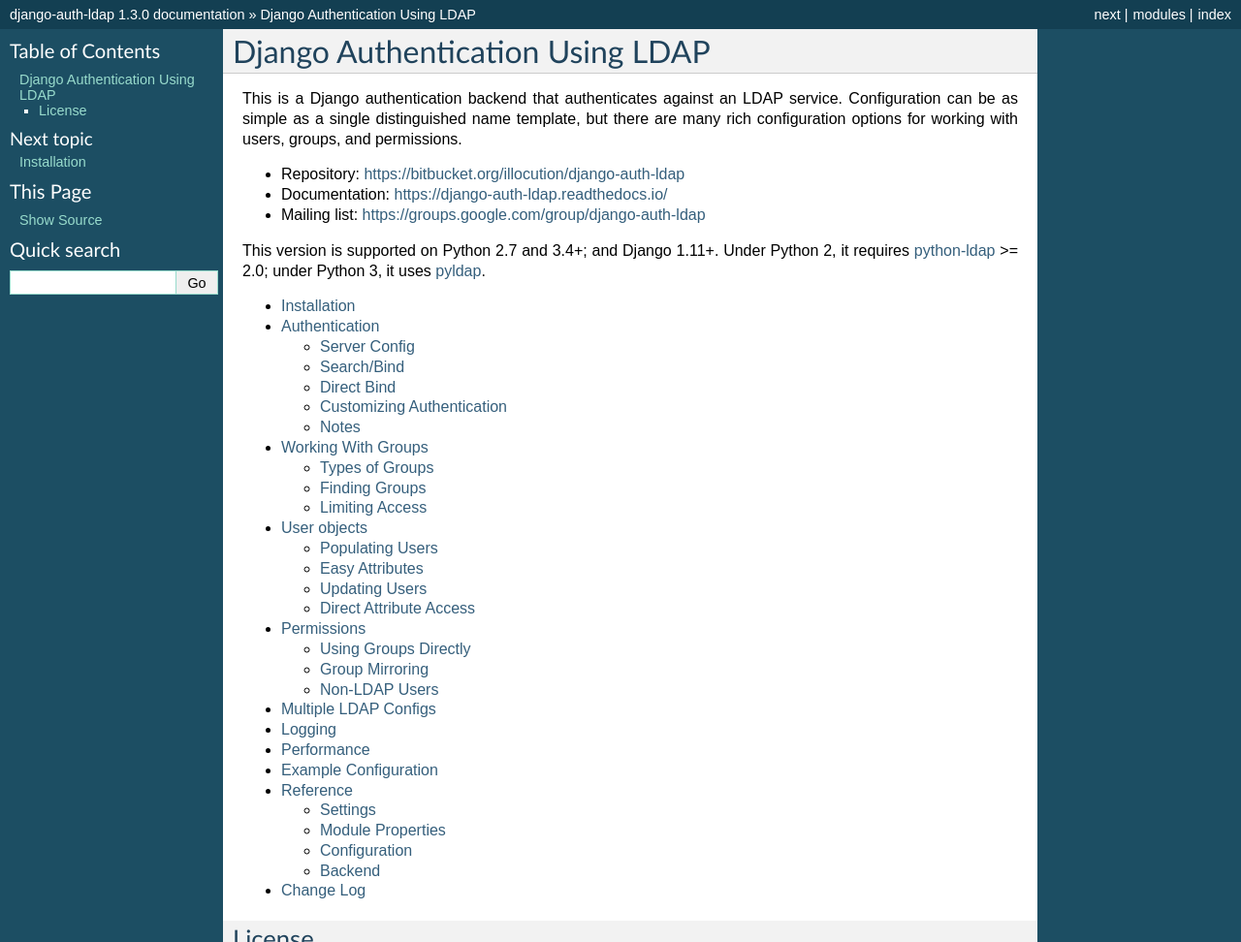
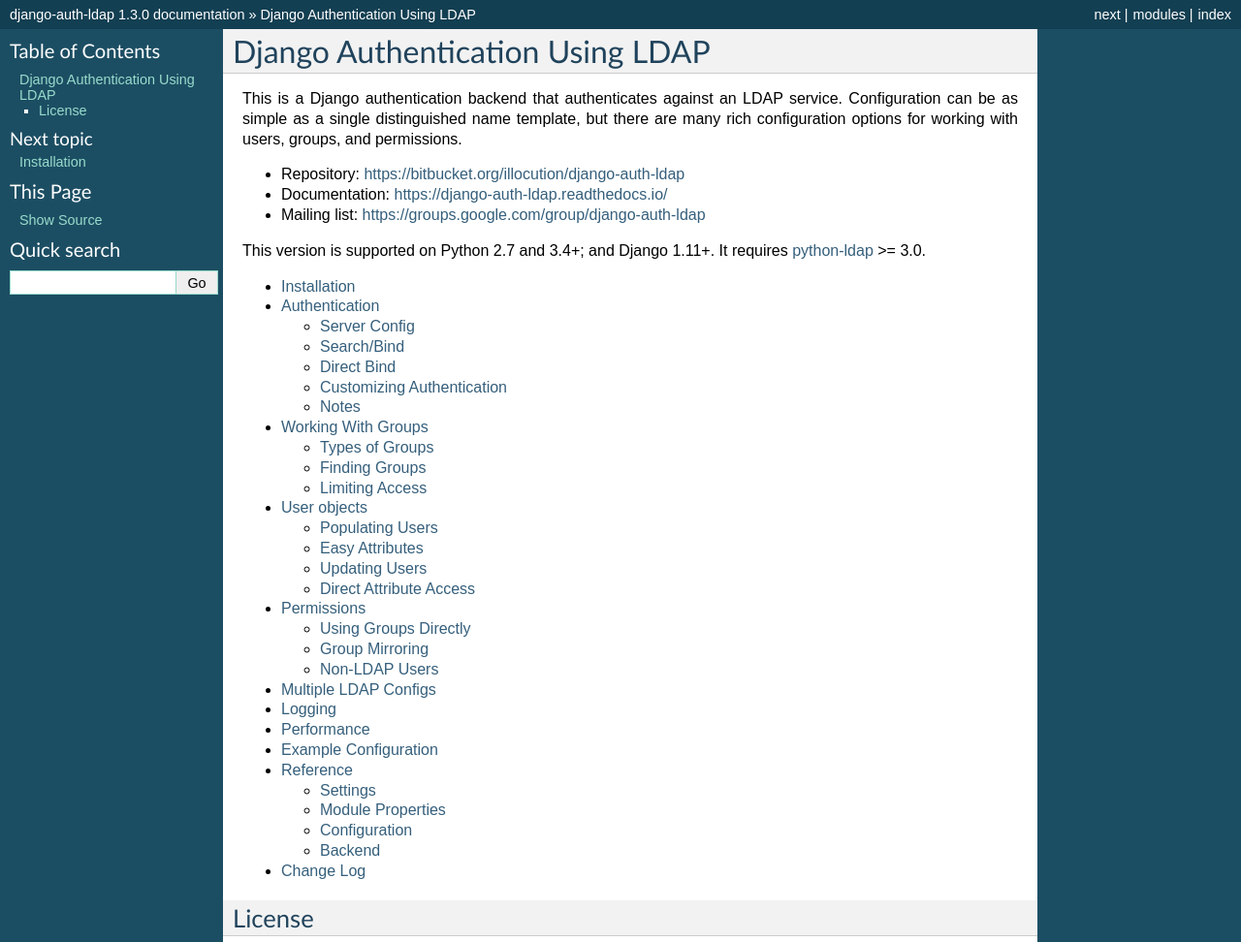
Before and after one commit to django-auth-ldap/django-auth-ldap, a Sphinx documentation site: the page built from docs/source/index.rst, in a window 1280 px wide, cut to the strip 0-972 px from the top of the page. Shown: the whole strip at 97% size. Built offline with Sphinx 7.4.7, drawn with Linux system fonts in a browser that asks for light colours.

Commit message:
Unify Python 2 and 3 dependency on python-ldap >= 3.0
python-ldap now supports both Python 2 and 3. The pyldap package is
deprecated. The project recommends switching to python-ldap instead.
From the github page:

https://github.com/pyldap/pyldap

> THIS FORK IS DEPRECATED
>
> The pyldap fork was merged back into python-ldap, and released as
> python-ldap 3.0.0b1.

```diff
--- a/docs/source/index.rst
+++ b/docs/source/index.rst
@@ -11,10 +11,8 @@
 * Documentation: https://django-auth-ldap.readthedocs.io/
 * Mailing list: https://groups.google.com/group/django-auth-ldap
 
-This version is supported on Python 2.7 and 3.4+; and Django 1.11+.
-Under Python 2, it requires `python-ldap
-<https://pypi.python.org/pypi/python-ldap>`_ >= 2.0; under Python 3, it uses
-`pyldap <https://pypi.python.org/pypi/pyldap>`_.
+This version is supported on Python 2.7 and 3.4+; and Django 1.11+. It requires
+`python-ldap <https://pypi.python.org/pypi/python-ldap>`_ >= 3.0.
 
 .. toctree::
     :maxdepth: 2
--- a/docs/source/install.rst
+++ b/docs/source/install.rst
@@ -7,9 +7,8 @@
 
     $ pip install django-auth-ldap
 
-Under Python 2, it requires `python-ldap`_ >= 2.0; under Python 3, it uses
-`pyldap`_. In either case, you'll need the `OpenLDAP`_ libraries and headers
-available on your system.
+It requires `python-ldap`_ >= 3.0. You'll need the `OpenLDAP`_ libraries and
+headers available on your system.
 
 To use the auth backend in a Django project, add
 ``'django_auth_ldap.backend.LDAPBackend'`` to
@@ -43,5 +42,4 @@
 
 
 .. _`python-ldap`: https://pypi.python.org/pypi/python-ldap
-.. _`pyldap`: https://pypi.python.org/pypi/pyldap
 .. _`OpenLDAP`: https://www.openldap.org/
```
Also changed, not shown: README.md (+2 -4 lines), setup.py (+3 -6 lines), 1 other file.
